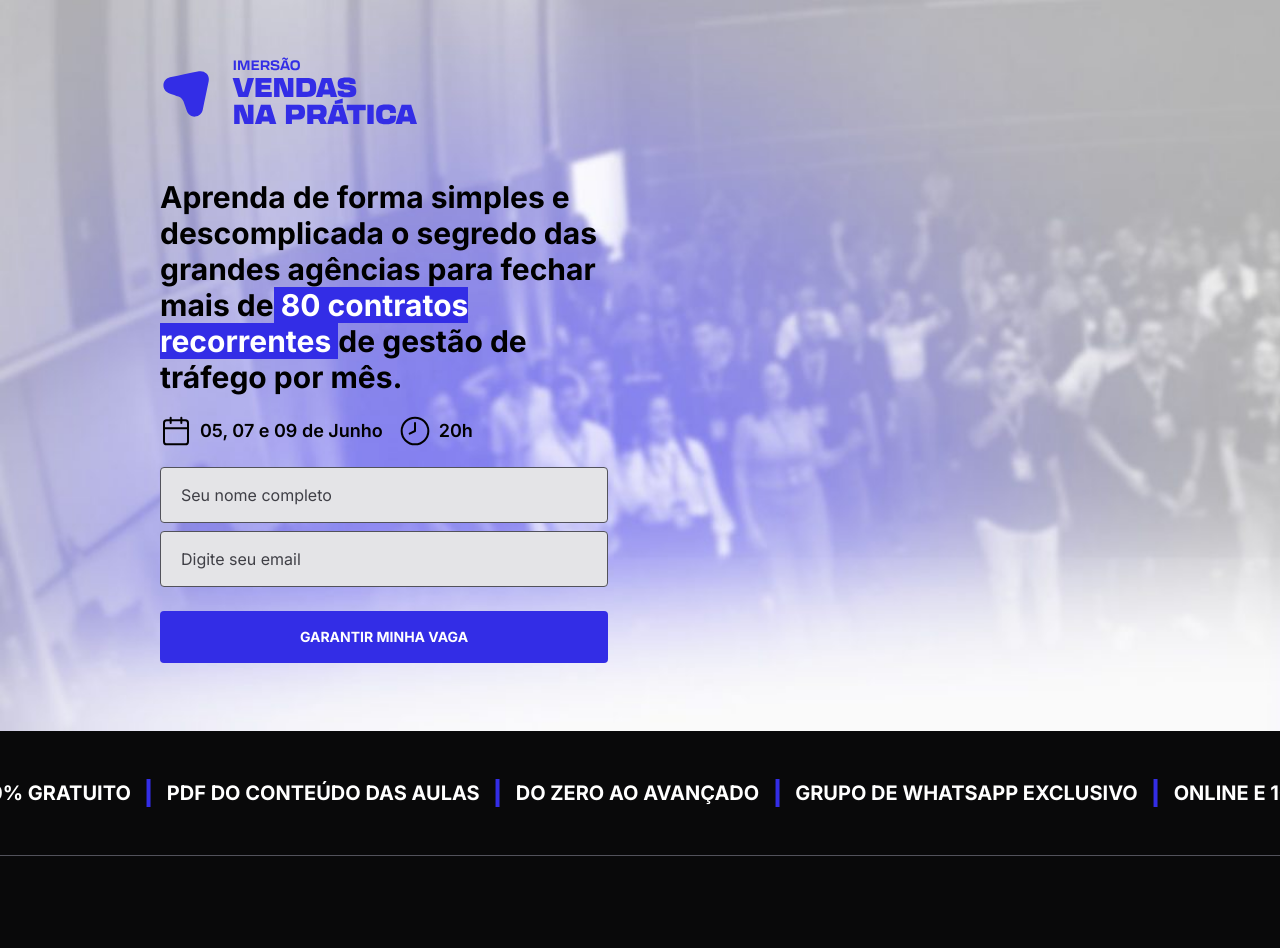
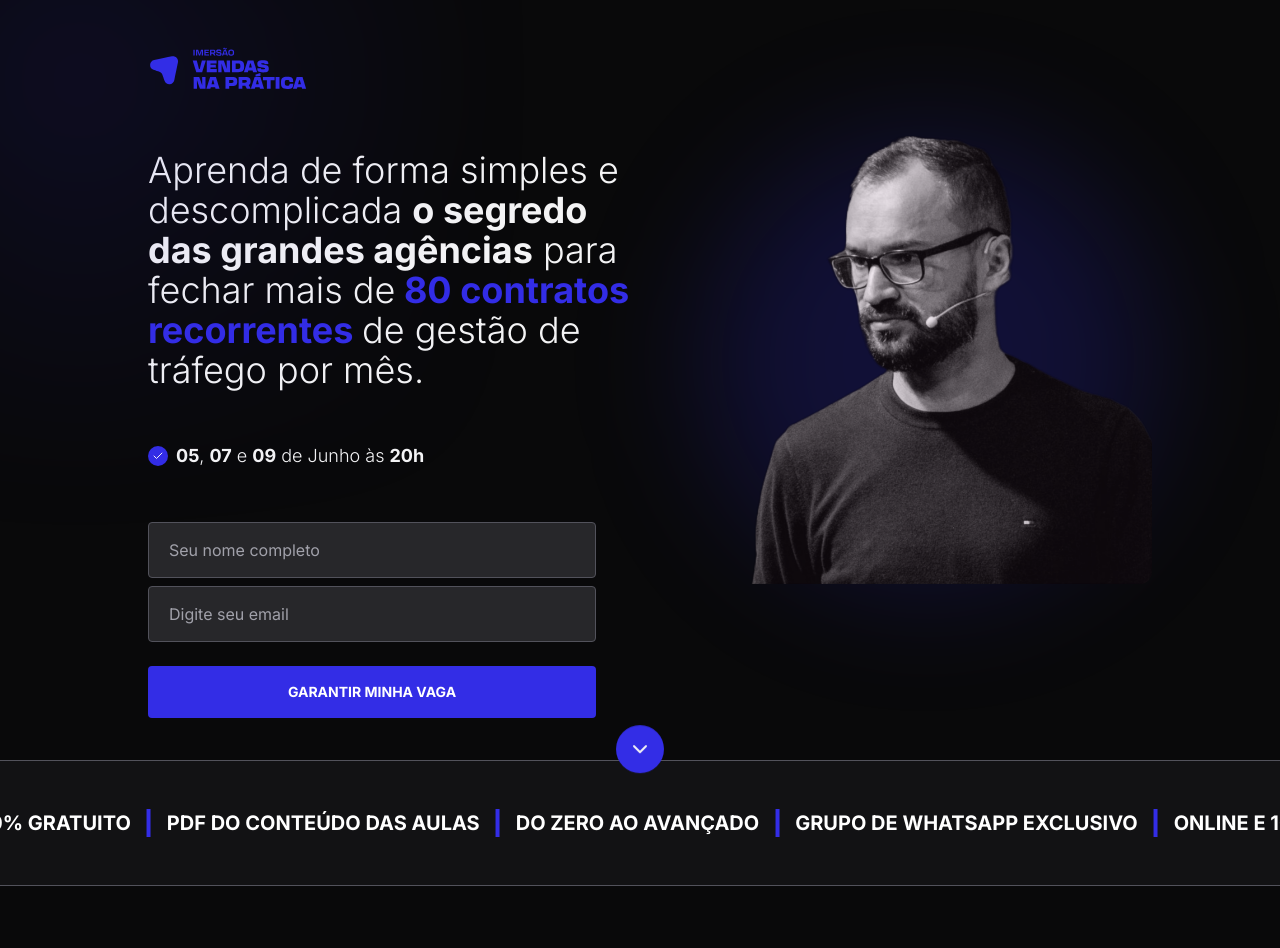
Before and after one commit to joaovictor09/plataforma-lancamento, a Next.js app: page / in a window 1280 px wide. Shown: the top 948 px of the page. Built offline with nearby package versions, Linux system fonts and the light colour scheme.

Commit message:
Feature: New Headline

```diff
--- a/src/app/components/CreateSubscriberForm.tsx
+++ b/src/app/components/CreateSubscriberForm.tsx
@@ -37,7 +37,7 @@ export function CreateSubscriberForm() {
         onSubmit={handleSubscribe}
       >
         <input
-          className="h-14 rounded border border-zinc-600 bg-zinc-200 px-5 outline-none ring-0 placeholder:text-zinc-700 focus:border-blue-900 focus:ring-1 focus:ring-blue-900"
+          className="h-14 rounded border border-zinc-600 bg-zinc-800 px-5 outline-none ring-0 placeholder:text-zinc-400 focus:border-blue-900 focus:ring-1 focus:ring-blue-900"
           type="text"
           placeholder="Seu nome completo"
           required
@@ -45,7 +45,7 @@ export function CreateSubscriberForm() {
           onChange={(event) => setName(event.target.value)}
         />
         <input
-          className="h-14 rounded border border-zinc-600 bg-zinc-200 px-5 outline-none ring-0 placeholder:text-zinc-700 focus:border-blue-900 focus:ring-1 focus:ring-blue-900"
+          className="h-14 rounded border border-zinc-600 bg-zinc-800 px-5 outline-none ring-0 placeholder:text-zinc-400 focus:border-blue-900 focus:ring-1 focus:ring-blue-900"
           type="email"
           required
           placeholder="Digite seu email"
--- a/src/app/home/components/Hero.tsx
+++ b/src/app/home/components/Hero.tsx
@@ -1,54 +1,63 @@
-import { Calendar, Clock8 } from 'lucide-react'
+import { Check } from 'lucide-react'
 import Image from 'next/image'
 
 import { CreateSubscriberForm } from '@/app/components/CreateSubscriberForm'
 
 import Logo from '../../../assets/Logo.svg'
-import BackgroundImage from '../../../assets/bg-palestra.png'
+import HeroImage from '../../../assets/nagel.png'
 
 export function Hero() {
   return (
+    // Container
+    <div className="relative h-full w-full">
       <div
-      className=" relative mx-auto flex w-full flex-col items-center bg-cover bg-no-repeat pb-5 lg:bg-hero"
+        className=" mx-auto flex h-full min-h-[calc(100vh_-_10vh)] w-full max-w-5xl flex-row items-center justify-center text-zinc-100 md:justify-normal"
         id="register"
       >
-      {/* Hero */}
-      <div className={`bg -z-10 h-1/3 lg:hidden`}>
-        <Image
-          src={BackgroundImage}
-          className="h-full w-auto"
-          alt="Imagem com fundo de uma palestra sendo ministrada pelo Guilherme Nagel"
-        />
-      </div>
+        <div className="absolute left-0 top-0 h-40 w-40 rounded-full bg-blue-900 blur-full" />
 
-      <div className="flex w-full max-w-5xl flex-col items-center px-5 pt-10 sm:px-6 sm:py-12 lg:items-start lg:px-8">
+        {/* Main */}
+        <div className="flex w-full max-w-xl flex-col items-center gap-8 px-5 pt-10 md:items-start">
           <Image
             src={Logo}
             alt="Logo da Imersão vendas na prática"
-          className=""
+            className="h-14 w-max"
           />
-        <p className="mt-10 max-w-md text-3xl font-bold">
-          Aprenda de forma simples e descomplicada o segredo das grandes
-          agências para fechar mais de
-          <span className="bg-blue-900 text-white">
+          <p className="mt-5 w-full max-w-[488px] text-3xl font-light md:text-4xl">
+            Aprenda de forma simples e descomplicada{' '}
+            <b className="font-bold">o segredo das grandes agências</b> para
+            fechar mais de
+            <b className="font-bold text-blue-900">
               {' '}
               80 contratos recorrentes{' '}
-          </span>
+            </b>
             de gestão de tráfego por mês.
           </p>
           <div className="mt-5 flex max-w-md gap-4">
-          <div className="flex items-center gap-2 text-lg font-semibold">
-            <Calendar size={32} strokeWidth="1.5" />
-            05, 07 e 09 de Junho
-          </div>
-          <div className="flex items-center gap-2 text-lg font-semibold">
-            <Clock8 size={32} strokeWidth="1.5" />
-            20h
+            <div className="flex items-center gap-2 text-lg font-light">
+              <Check
+                strokeWidth="2"
+                className="h-5 w-5 rounded-full bg-blue-900 p-1"
+              />
+              <span>
+                <b className="font-bold">05</b>, <b className="font-bold">07</b>{' '}
+                e <b className="font-bold">09</b> de Junho
+                <span>
+                  {' '}
+                  às <b className="font-bold">20h</b>
+                </span>
+              </span>
             </div>
           </div>
 
           <CreateSubscriberForm />
         </div>
+
+        <div className="relative hidden aspect-square h-auto w-2/3 lg:flex">
+          <div className="absolute right-1/2 top-1/2 aspect-square h-full w-auto -translate-y-1/2 translate-x-1/2 rounded-full bg-blue-900/20 blur-3xl" />
+          <Image src={HeroImage} alt="" className="absolute rounded-xl" />
+        </div>
+      </div>
     </div>
   )
 }
--- a/src/app/home/components/Marquee.tsx
+++ b/src/app/home/components/Marquee.tsx
@@ -1,6 +1,21 @@
+import { ChevronDown } from 'lucide-react'
+
 export function Marquee() {
   return (
-    <div className="relative flex w-full  overflow-x-hidden bg-gray-900 text-xl font-bold text-white">
+    <div className="relative mt-16 w-full border-b border-t border-zinc-600 bg-gray-700 md:mt-10">
+      <div className="absolute right-1/2 top-0 z-50 flex -translate-y-1/2 translate-x-1/2">
+        <a
+          href="#marquee"
+          className="animate-bounce rounded-full bg-blue-900 p-3 text-zinc-100"
+        >
+          <ChevronDown className="h-6 w-6" />
+        </a>
+      </div>
+
+      <div
+        id="marquee"
+        className="relative flex w-full  overflow-x-hidden text-xl font-bold text-white"
+      >
         <div className="flex animate-marquee gap-4 whitespace-nowrap py-12">
           <span className="">DO ZERO AO AVANÇADO</span>
           <div className="h-full w-1 bg-blue-900" />
@@ -38,5 +53,6 @@ export function Marquee() {
           <div className="h-full w-1 bg-blue-900" />
         </div>
       </div>
+    </div>
   )
 }
--- a/src/app/home/components/Schedule.tsx
+++ b/src/app/home/components/Schedule.tsx
@@ -2,9 +2,9 @@ import { Calendar, Clock8 } from 'lucide-react'
 
 export function Schedule() {
   return (
-    <div className="relative flex w-full justify-center border-b border-t border-zinc-600 bg-gray-900 pb-10 ">
-      <div className="absolute bottom-0 right-0 z-10 h-[20%] w-full bg-gradient-to-tr from-sky-600/40 to-gray-900/10 to-40%" />
-      <div className="absolute bottom-0 left-0 z-10 h-[20%] w-full bg-gradient-to-tl from-blue-900/40 to-transparent to-40%" />
+    <div className="relative flex w-full justify-center overflow-hidden border-b  border-zinc-600 bg-gray-900 pb-10">
+      <div className="absolute bottom-0 right-0 z-10 h-1/3 w-full bg-gradient-to-tr from-purple-700/40 to-transparent to-40%  blur-xl" />
+      <div className="absolute bottom-0 left-0 z-10 h-1/3 w-full bg-gradient-to-tl from-blue-900/40 to-transparent to-40%  blur-xl" />
 
       <div className="z-20 mb-5 mt-10 flex w-full max-w-5xl flex-col items-center px-2 pb-10 sm:px-6 sm:py-12 lg:px-8">
         <h2 className="mb-10 max-w-lg text-center text-3xl font-bold text-zinc-100">
--- a/src/app/home/page.tsx
+++ b/src/app/home/page.tsx
@@ -7,7 +7,7 @@ import { Why } from './components/Why'
 
 export default function HomePage() {
   return (
-    <main className="flex min-h-screen w-full flex-1 flex-col items-center justify-center bg-right-top bg-no-repeat lg:bg-hero">
+    <main className="flex min-h-screen w-full flex-1 flex-col items-center justify-center bg-gray-900">
       <Hero />
       <Marquee />
       <Schedule />
--- a/tailwind.config.js
+++ b/tailwind.config.js
@@ -64,6 +64,10 @@ module.exports = {
           '100%': { top: '0%', scale: 'transform-none' },
         },
       },
+
+      blur: {
+        full: '150px',
+      },
     },
   },
   plugins: [],
```
Also changed, not shown: src/assets/nagel.png (added). Lines whose indentation alone changed are shown as unchanged.
